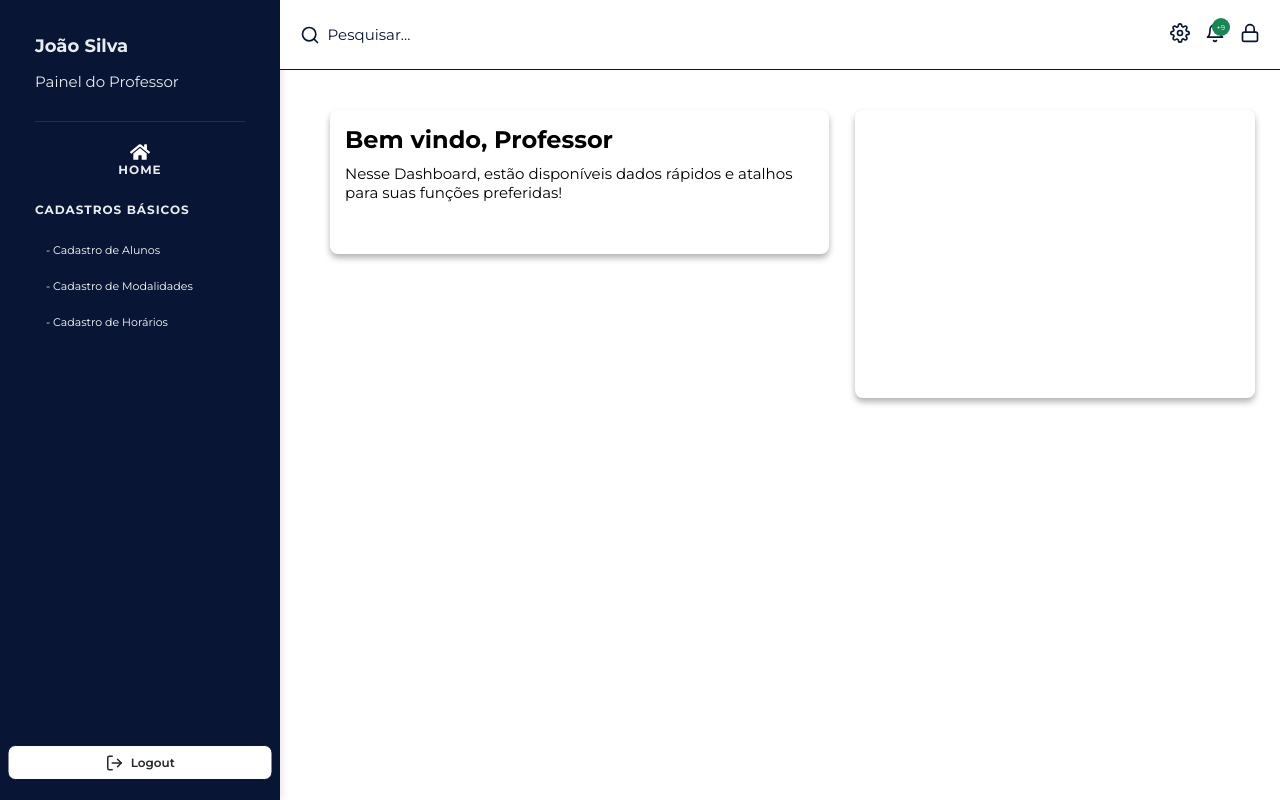
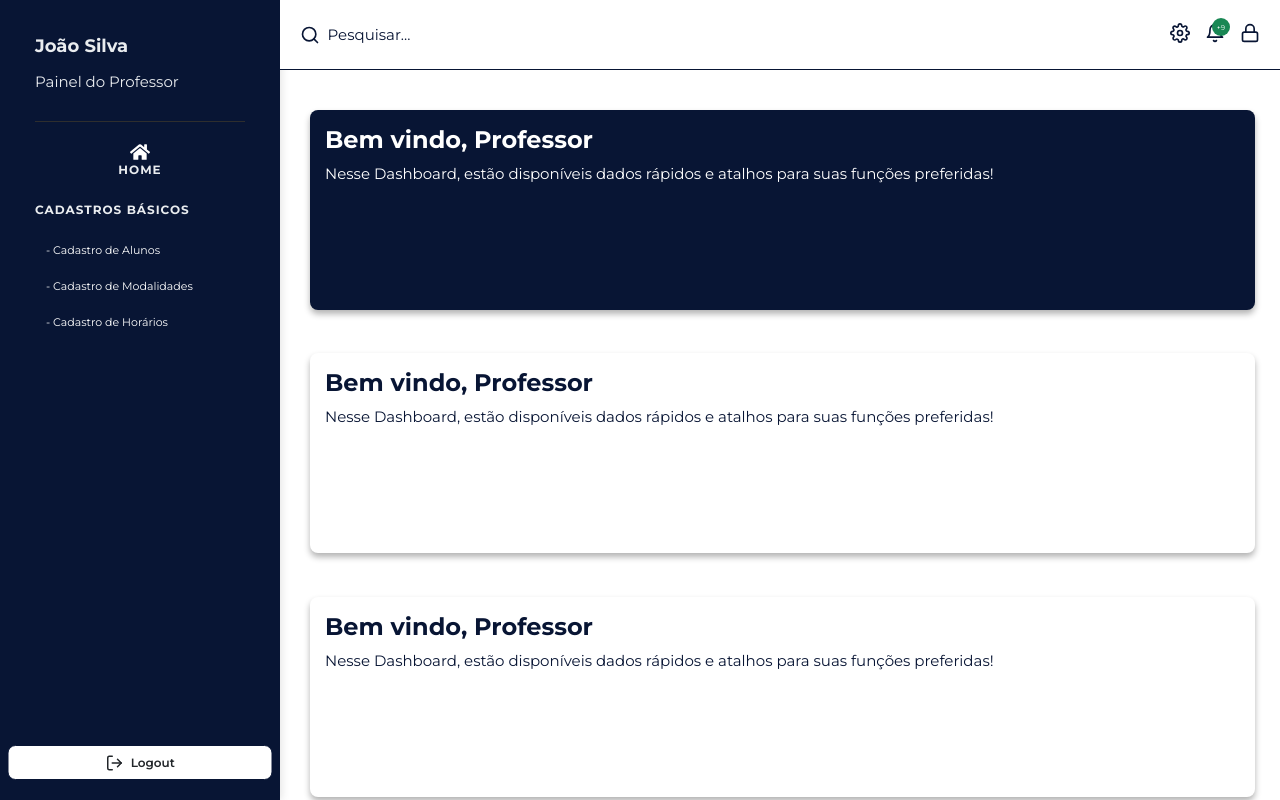
Before and after one commit to ArthurTeixeiraS/AcademiaPRO, a React (Vite) app: page /dashboard in a window 1280 px wide. Built offline with nearby package versions, Linux system fonts and the light colour scheme.

Commit message:
Customizações de Estilo e Responsividade
Customização do Card, agora podendo customizar mais propriedades como cor da fonte e cor de fundo, além de adaptações na responsividade do projeto, encaixando os cards em um display de grid em duas colunas (ou uma, dependendo do tamanho).

```diff
--- a/src/Pages/DashBoard/index.tsx
+++ b/src/Pages/DashBoard/index.tsx
@@ -9,12 +9,17 @@ export function DashBoard(){
             <TopBar></TopBar>
             <SideMenu></SideMenu>
             <MainContentContainer>
-                <RoundedCard width="95%" height="20%">
+                <RoundedCard width="95%" height="16.8rem" backgroundColor="#081534" color="#ffffff">
                     <h1>Bem vindo, Professor</h1>
                     <p>Nesse Dashboard, estão disponíveis dados rápidos e atalhos para suas funções preferidas!</p>
                 </RoundedCard>
-                <RoundedCard>
-
+                <RoundedCard width="95%" height="16.8rem" backgroundColor="#ffffff" color="#081534">
+                    <h1>Bem vindo, Professor</h1>
+                    <p>Nesse Dashboard, estão disponíveis dados rápidos e atalhos para suas funções preferidas!</p>
+                </RoundedCard>
+                <RoundedCard width="95%" height="16.8rem" backgroundColor="#ffffff" color="#081534">
+                    <h1>Bem vindo, Professor</h1>
+                    <p>Nesse Dashboard, estão disponíveis dados rápidos e atalhos para suas funções preferidas!</p>
                 </RoundedCard>
             </MainContentContainer>
         </Container>
--- a/src/Pages/DashBoard/styles.ts
+++ b/src/Pages/DashBoard/styles.ts
@@ -13,5 +13,21 @@ export const MainContentContainer = styled.div`
   display: grid;
   grid-template-columns: repeat(2, 1fr);
   width: 82%;
-  height: 90vh;
+  height: calc(100vh - 70px);
+  overflow-y: auto;
+
+  //Isso é pra estilizar o Scroll bar
+  &::-webkit-scrollbar {
+    width: 8px;
+  }
+
+  &::-webkit-scrollbar-thumb {
+    background: ${({ theme }) => theme.colors.secondary};
+    border-radius: 4px;
+  }
+
+  @media (max-width: 1609px) {
+     grid-template-columns: repeat(1, 1fr);
+     left: 30rem;
+  }
 `
--- a/src/components/RoundedCard/index.tsx
+++ b/src/components/RoundedCard/index.tsx
@@ -3,12 +3,26 @@ import { CardContainer } from "./styles";
 type CardProps = {
   width?: string;
   height?: string;
+  backgroundColor?: string;
+  color?: string;
   children: React.ReactNode;
 };
 
-export function RoundedCard({ width = "40rem", height = "40%", children }: CardProps) {
+// Esse componente é customizavel, da pra passar os parametros e customizar ele como prefirir
+export function RoundedCard({
+    width = "40rem",
+    height = "40%",
+    backgroundColor = '#fffffff',
+    color = '#000000',
+    children }: CardProps
+  ) {
   return (
-    <CardContainer $width={width} $height={height}>
+    <CardContainer
+        $width={width}
+        $height={height}
+        $backgroundColor={backgroundColor}
+        $color={color}
+    >
       {children}
     </CardContainer>
   );
--- a/src/components/RoundedCard/styles.ts
+++ b/src/components/RoundedCard/styles.ts
@@ -3,10 +3,13 @@ import styled from "styled-components";
 export const CardContainer = styled.div<{
   $width: string;
   $height: string;
+  $color: string;
+  $backgroundColor: string;
 }>`
   width: ${({ $width }) => $width};
   height: ${({ $height }) => $height};
-  background: ${({ theme }) => theme.colors.background};
+  background-color: ${({ $backgroundColor }) => $backgroundColor};
+  color: ${({ $color }) => $color};
   border-radius: 8px;
   box-shadow: 0 4px 6px rgba(0, 0, 0, 0.3);
   padding: 1.5rem;
@@ -22,4 +25,14 @@ export const CardContainer = styled.div<{
     font-size: 1.5rem;
     margin-top: 1rem;
   }
+
+  @media (max-width: 1609px) {
+     width: 90%;
+     height: 20rem;
+  }
+
+  @media (max-width: 1260px) {
+     width: 80%;
+     height: 20rem;
+  }
 `;
```
